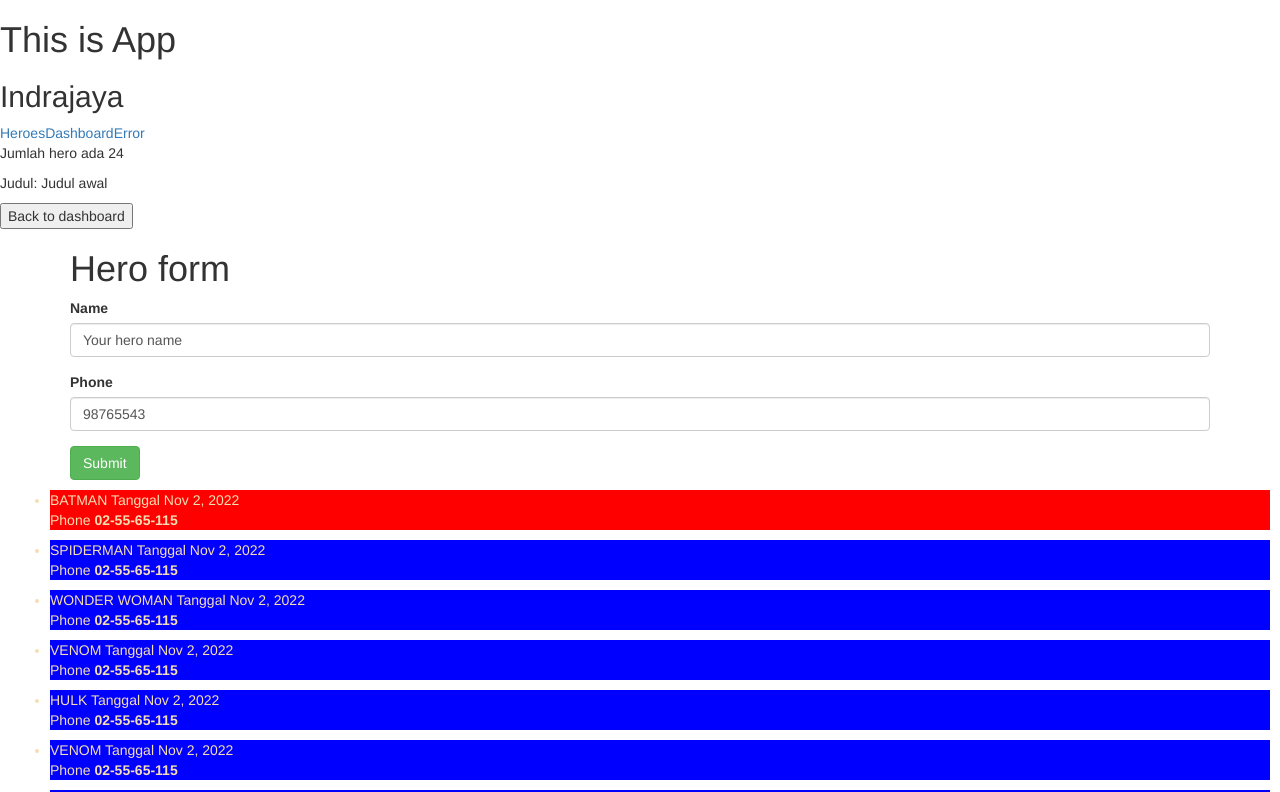
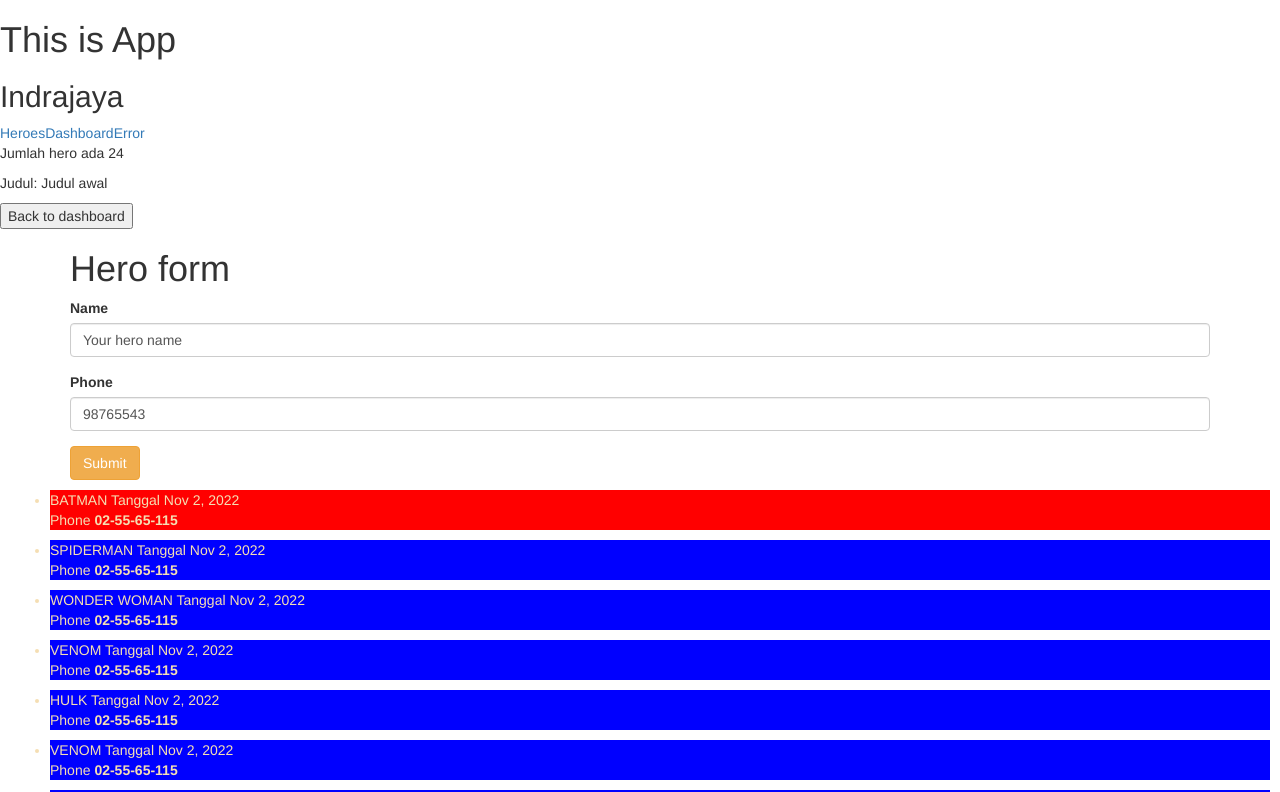
Before and after one commit to aindrajaya/training-angular, an Angular app: page /heroes in a window 1280 px wide. Shown: the top 792 px of the page. Built offline with nearby package versions, Linux system fonts and the light colour scheme; data requests are answered from the project's data file.

Commit message:
change button color

```diff
--- a/src/app/hero-parent/hero-parent.component.html
+++ b/src/app/hero-parent/hero-parent.component.html
@@ -19,7 +19,7 @@
           Phone is required
         </div>
       </div>
-      <button type="submit" class="btn btn-success" [disabled]="!heroForm.form.valid">
+      <button type="submit" class="btn btn-warning" [disabled]="!heroForm.form.valid">
         Submit
       </button>
     </form>
```
